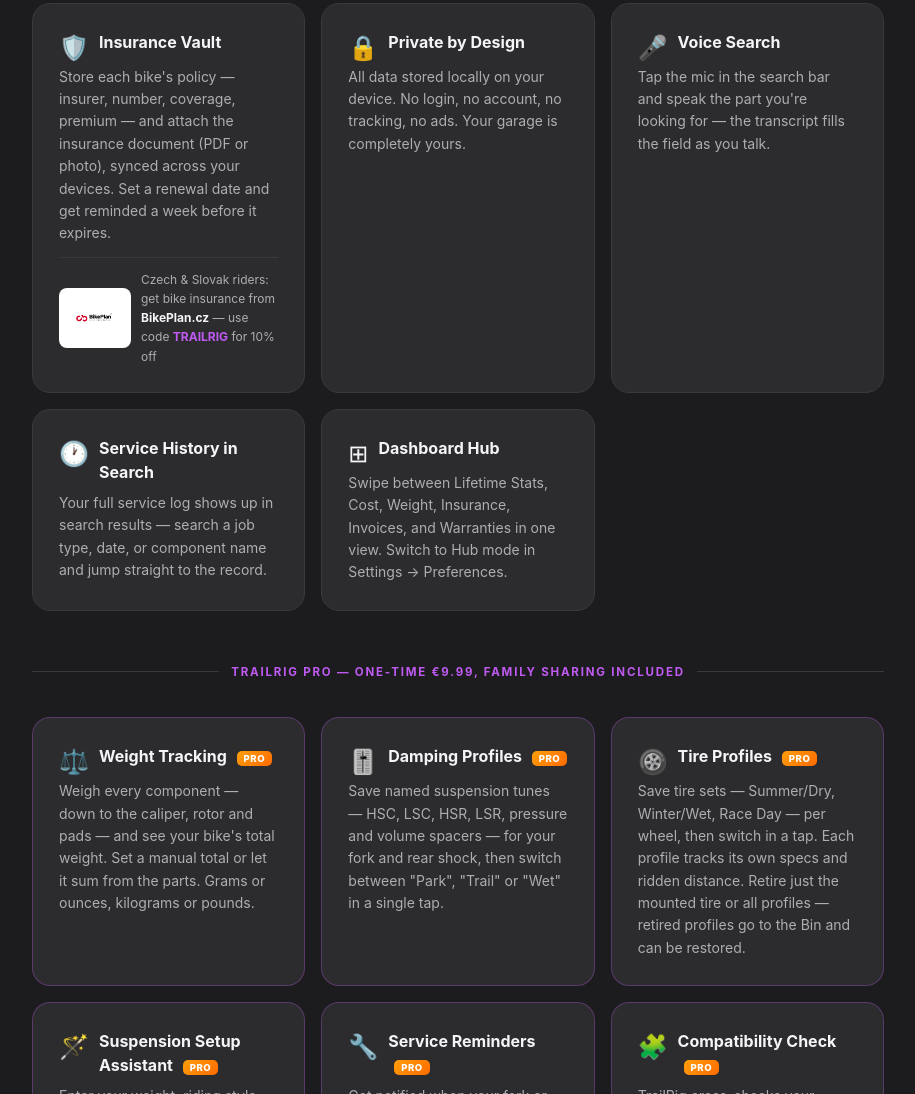
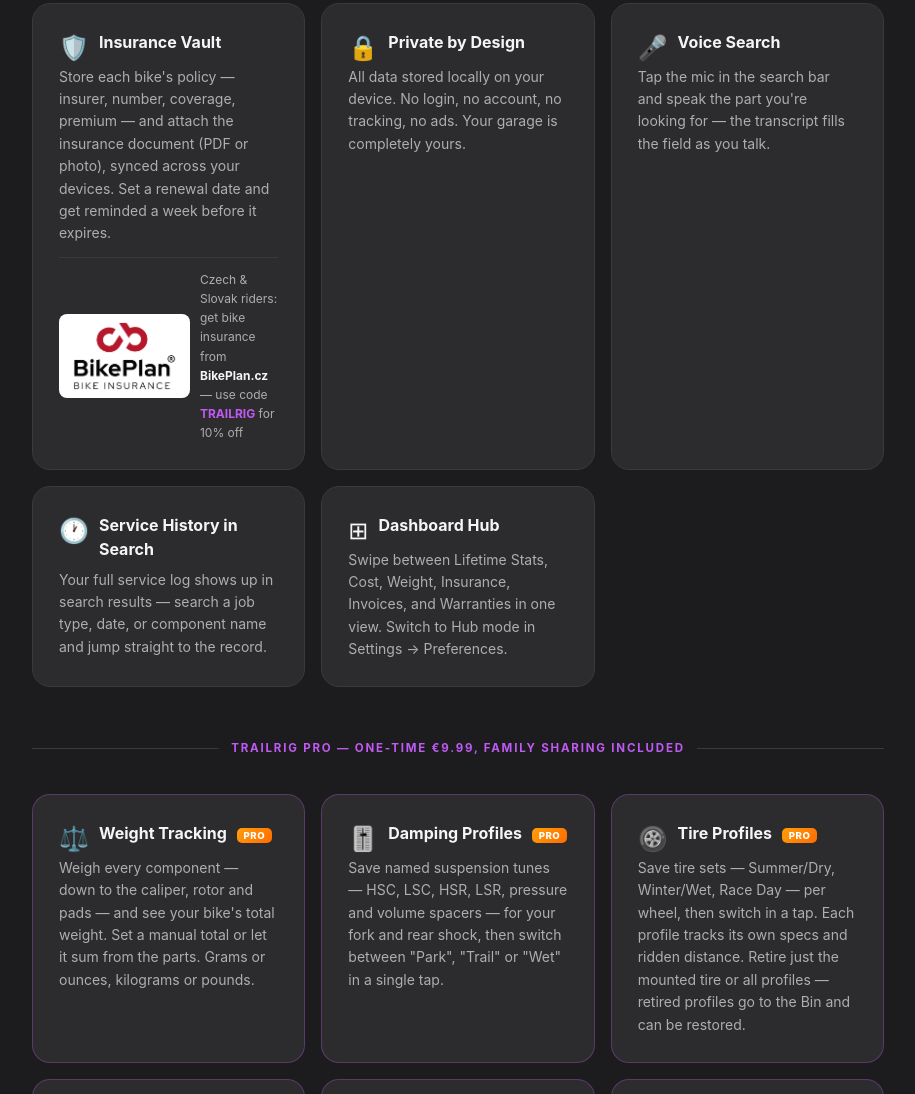
Before and after one commit to Pro1eZ/Sites, a plain HTML site: page index.html in a window 1280 px wide. Shown: the part 3121-4215 px from the top of the page, without its empty margins (182-1097 px from the left). Drawn offline with Linux system fonts and the light colour scheme.

Commit message:
BikePlan logo: try vertical stacked version at 72px

```diff
--- a/index.html
+++ b/index.html
@@ -672,7 +672,7 @@
             <p>Store each bike's policy — insurer, number, coverage, premium — and attach the insurance document (PDF or photo), synced across your devices. Set a renewal date and get reminded a week before it expires.</p>
             <div style="display:flex;align-items:center;gap:10px;margin-top:12px;padding-top:12px;border-top:1px solid var(--border);">
                 <div style="background:#fff;border-radius:8px;padding:6px 12px;flex-shrink:0;">
-                    <img src="logo-bikeplan.jpg" alt="BikePlan.cz" style="height:48px;width:auto;display:block;">
+                    <img src="logo-bikeplan-v.jpg" alt="BikePlan.cz" style="height:72px;width:auto;display:block;">
                 </div>
                 <span style="font-size:12px;color:var(--secondary);">Czech &amp; Slovak riders: get bike insurance from <strong style="color:var(--text);">BikePlan.cz</strong> — use code <strong style="color:var(--purple);">TRAILRIG</strong> for 10% off</span>
             </div>
```
Also changed, not shown: logo-bikeplan-v.jpg (added).
